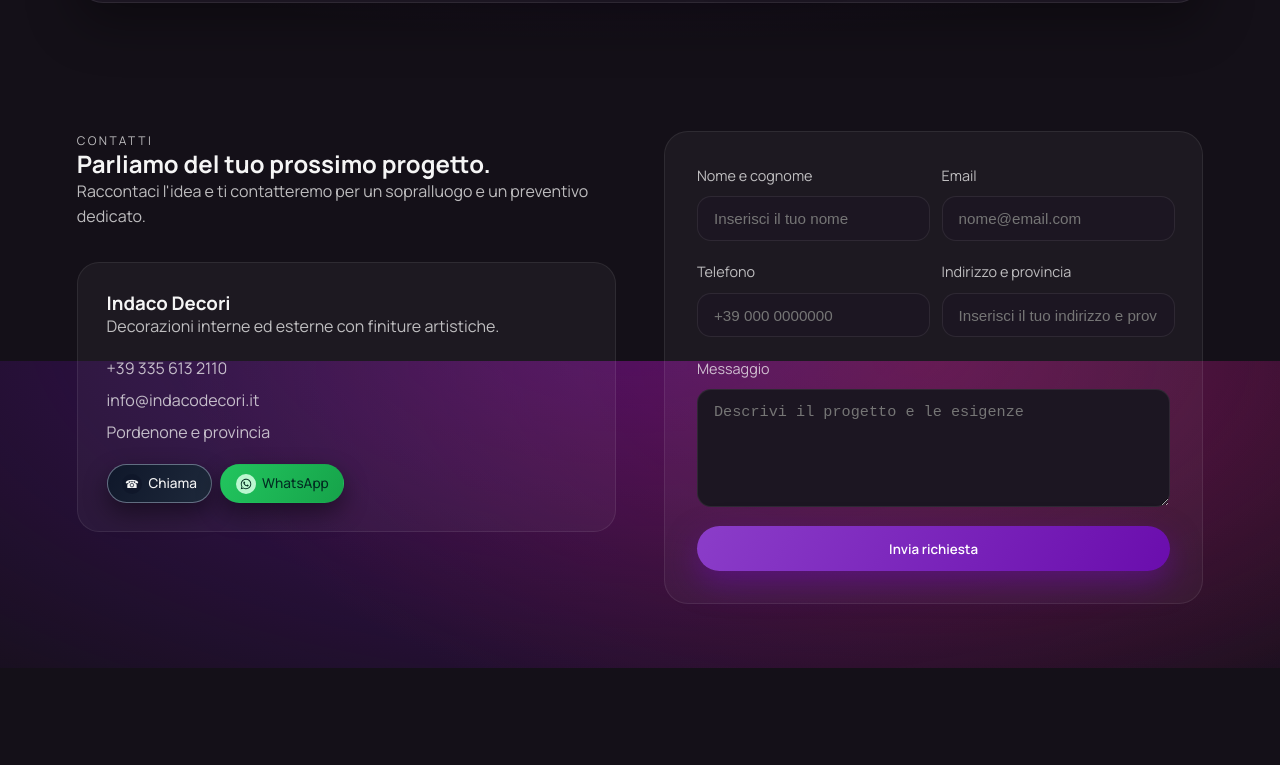
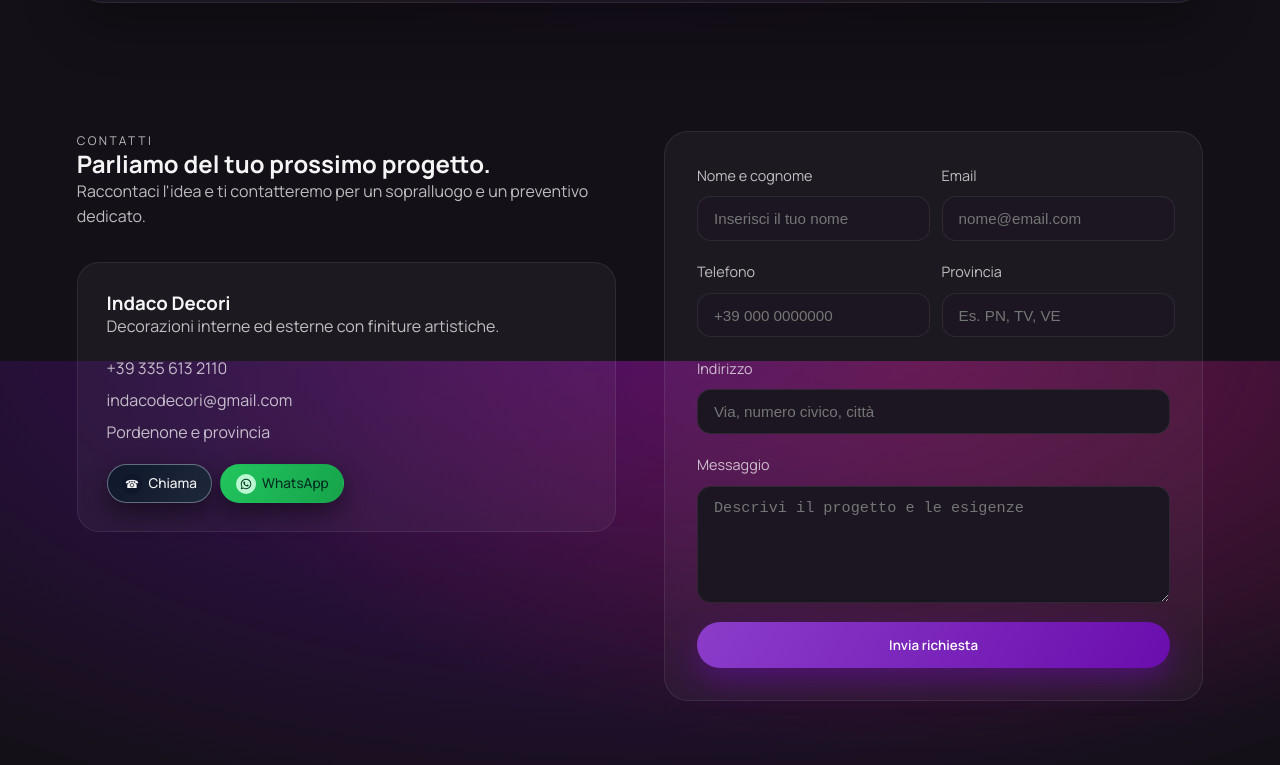
Before and after one commit to EliaMagris/new-sime-site, a React (Vite) app: page / in a window 1280 px wide. Shown: the part 3639-4404 px from the top of the page. Before the commit the page ends 4307 px from the top, so only its background shows below. Built offline with nearby package versions, Linux system fonts and the light colour scheme.

Commit message:
aggiornamento sezione contatti

```diff
--- a/src/components/ContactSection.jsx
+++ b/src/components/ContactSection.jsx
@@ -16,7 +16,7 @@ function ContactSection({ formRef, formStatus, onSubmit }) {
           <p>Decorazioni interne ed esterne con finiture artistiche.</p>
           <div className="contact-details">
             <span>+39 335 613 2110</span>
-            <span>info@indacodecori.it</span>
+            <span>indacodecori@gmail.com</span>
             <span>Pordenone e provincia</span>
             <div className="contact-phone-actions">
               <a
@@ -69,14 +69,29 @@ function ContactSection({ formRef, formStatus, onSubmit }) {
               type="tel"
               name="user_phone"
               placeholder="+39 000 0000000"
+              required
             />
           </label>
           <label>
-            Indirizzo e provincia
+            Provincia
+            <input
+              type="text"
+              name="user_province"
+              placeholder="Es. PN, TV, VE"
+              autoComplete="address-level1"
+              required
+            />
+          </label>
+        </div>
+        <div className="form-row">
+          <label>
+            Indirizzo
             <input
               type="text"
               name="user_address"
-              placeholder="Inserisci il tuo indirizzo e provincia"
+              placeholder="Via, numero civico, città"
+              autoComplete="street-address"
+              required
             />
           </label>
         </div>
```
